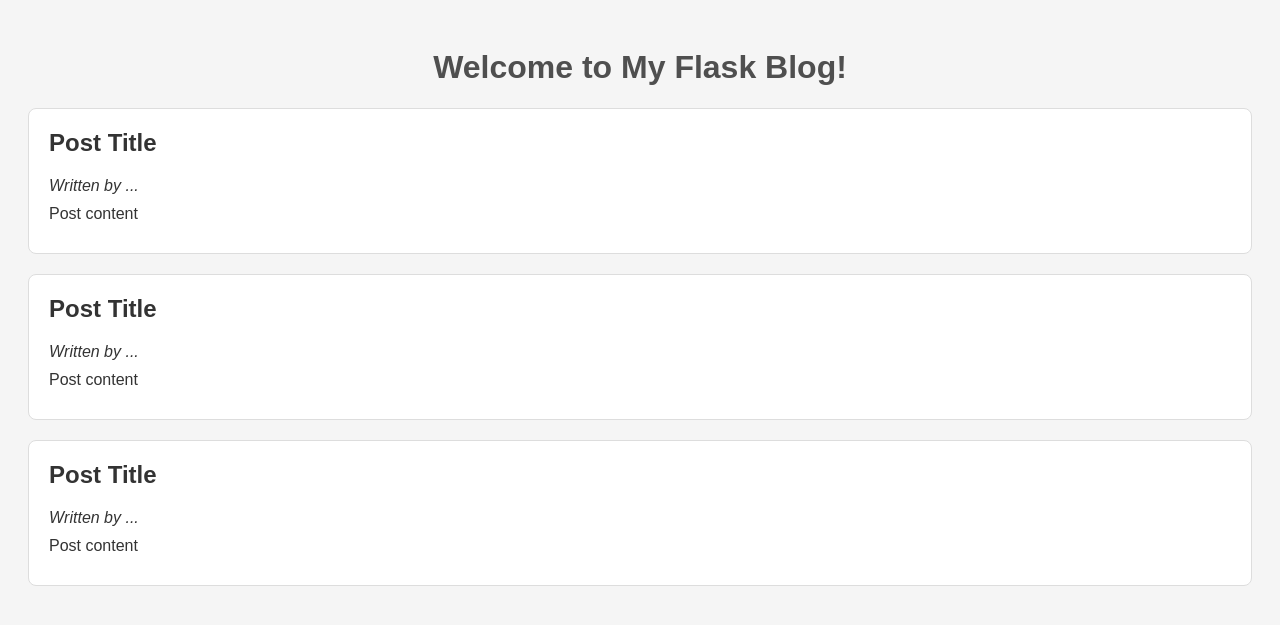
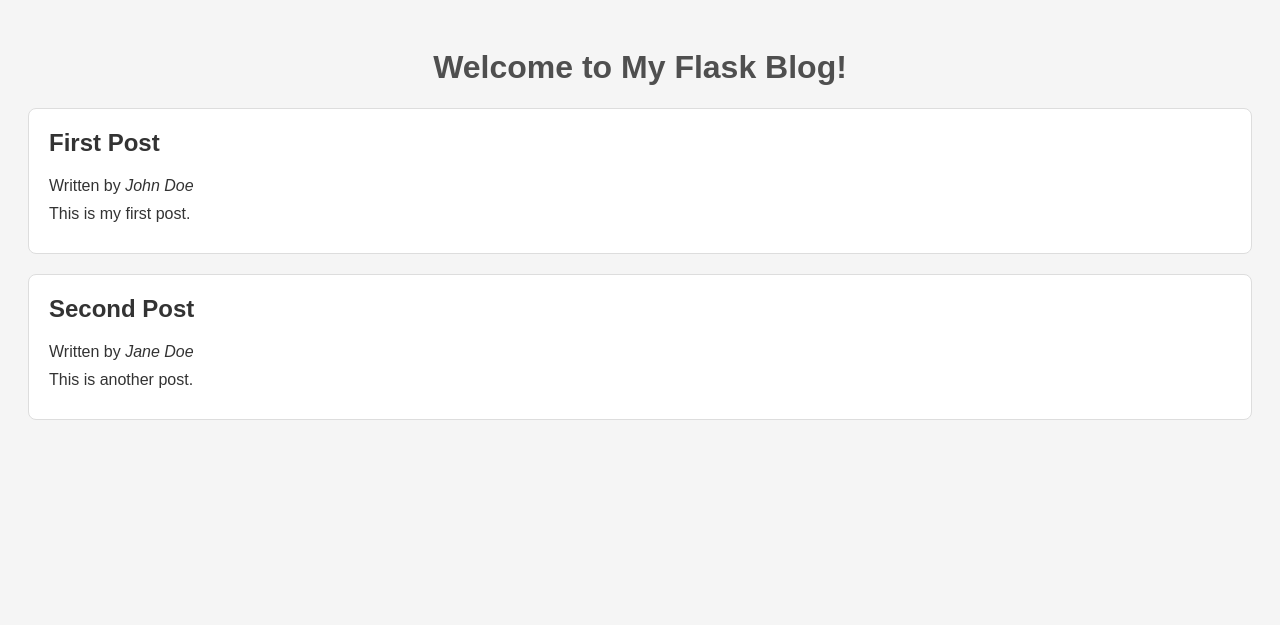
Before and after one commit to BabelShallBurn/MyOwnBlog, a Flask app: page / in a window 1280 px wide. Shown: the top 625 px of the page. Run offline with Flask 3, Linux system fonts and the light colour scheme.

Commit message:
added route for adding new blogpost and html form to add new post

```diff
--- a/app.py
+++ b/app.py
@@ -1,4 +1,4 @@
-from flask import Flask, render_template
+from flask import Flask, render_template, request
 import json
 
 app = Flask(__name__)
@@ -10,6 +10,13 @@ def hello_world():
         blog_posts = json.load(f)
     return render_template('index.html', posts=blog_posts)
 
+@app.route('/add', methods=['GET', 'POST'])
+def add():
+    if request.method == 'POST':
+        # We will fill this in the next step
+        pass
+    return render_template('add.html')
+
 
 if __name__ == '__main__':
     app.run(host="0.0.0.0", port=5001, debug=True)
--- a/templates/index.html
+++ b/templates/index.html
@@ -1,27 +1,22 @@
 <!DOCTYPE html>
 <html lang="en">
+
 <head>
     <meta charset="UTF-8">
     <meta name="viewport" content="width=device-width, initial-scale=1.0">
     <title>My Flask Blog</title>
     <link rel="stylesheet" href="{{ url_for('static', filename='style.css') }}">
 </head>
+
 <body>
     <h1>Welcome to My Flask Blog!</h1>
+    {% for post in posts %}
     <div class="post">
-        <h2>Post Title</h2>
-        <p><em>Written by ...</em></p>
-        <p>Post content</p>
+        <h2> {{ post['title'] }} </h2>
+        <p>Written by <em>{{ post['author'] }}</em></p>
+        <p> {{ post['content'] }} </p>
     </div>
-    <div class="post">
-        <h2>Post Title</h2>
-        <p><em>Written by ...</em></p>
-        <p>Post content</p>
-    </div>
-    <div class="post">
-        <h2>Post Title</h2>
-        <p><em>Written by ...</em></p>
-        <p>Post content</p>
-    </div>
+    {% endfor %}
 </body>
+
 </html>
```
Also changed, not shown: templates/add.html (added, +25 -0 lines), 1 other file.
